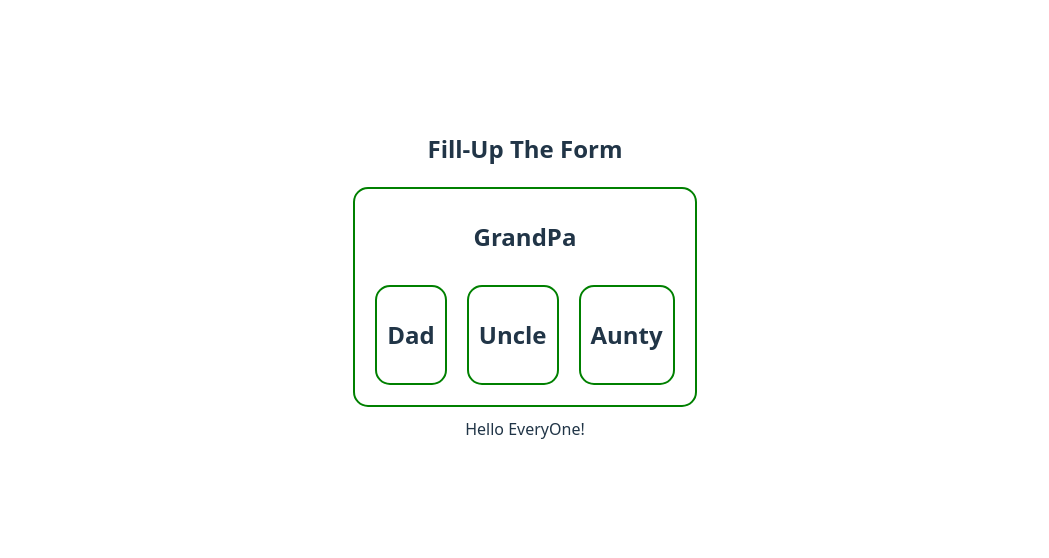
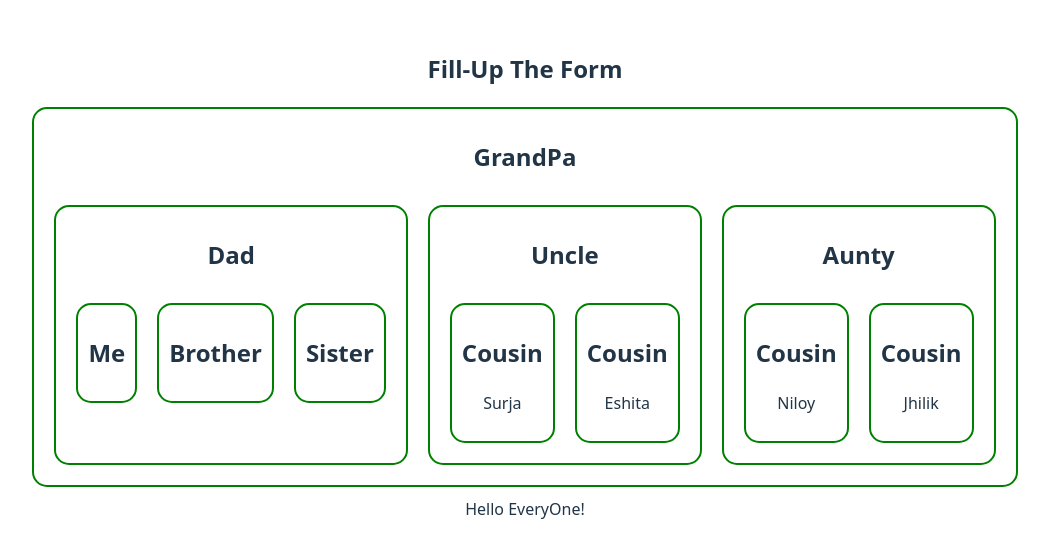
Before and after one commit to Amitkumersarkar/Form-master, a React (Vite) app: page / in a window 1280 px wide. Shown: the part 124-682 px from the top of the page, without its empty margins (115-1164 px from the left). Built offline with nearby package versions, Linux system fonts and the light colour scheme.

Commit message:
added new file

```diff
--- /dev/null
+++ b/src/components/Brother/Brother.jsx
@@ -0,0 +1,11 @@
+
+const Brother = () => {
+
+    return (
+        <div>
+            <h2>Brother</h2>
+        </div>
+    );
+};
+
+export default Brother;
--- /dev/null
+++ b/src/components/Cousin/Cousin.jsx
@@ -0,0 +1,12 @@
+
+const Cousin = ({ name }) => {
+
+    return (
+        <div>
+            <h2>Cousin</h2>
+            <p>{name}</p>
+        </div>
+    );
+};
+
+export default Cousin;
--- a/src/components/FamilyTree/Aunty.jsx
+++ b/src/components/FamilyTree/Aunty.jsx
@@ -1,9 +1,14 @@
+import Cousin from "../Cousin/Cousin";
 
 const Aunty = () => {
 
     return (
         <div>
             <h2>Aunty</h2>
+            <section className="flex">
+                <Cousin name='Niloy'></Cousin>
+                <Cousin name='Jhilik'></Cousin>
+            </section>
         </div>
     );
 };
--- a/src/components/FamilyTree/Dad.jsx
+++ b/src/components/FamilyTree/Dad.jsx
@@ -1,9 +1,17 @@
+import Brother from "../Brother/Brother";
+import Myself from "../Myself/Myself";
+import Sis from "../Sister/Sis";
 
 const Dad = () => {
 
     return (
         <div>
             <h2>Dad</h2>
+            <section className="flex">
+                <Myself></Myself>
+                <Brother></Brother>
+                <Sis></Sis>
+            </section>
         </div>
     );
 };
--- a/src/components/FamilyTree/Uncle.jsx
+++ b/src/components/FamilyTree/Uncle.jsx
@@ -1,9 +1,14 @@
+import Cousin from "../Cousin/Cousin";
 
 const Uncle = () => {
 
     return (
         <div>
             <h2>Uncle</h2>
+            <section className="flex">
+                <Cousin name='Surja'></Cousin>
+                <Cousin name='Eshita'></Cousin>
+            </section>
         </div>
     );
 };
--- a/src/components/Myself/Myself.jsx
+++ b/src/components/Myself/Myself.jsx
@@ -3,7 +3,7 @@ const Myself = () => {
 
     return (
         <div>
-
+            <h2>Me</h2>
         </div>
     );
 };
--- /dev/null
+++ b/src/components/Sister/Sis.jsx
@@ -0,0 +1,11 @@
+
+const Sis = () => {
+
+    return (
+        <div>
+            <h2>Sister</h2>
+        </div>
+    );
+};
+
+export default Sis;
```
